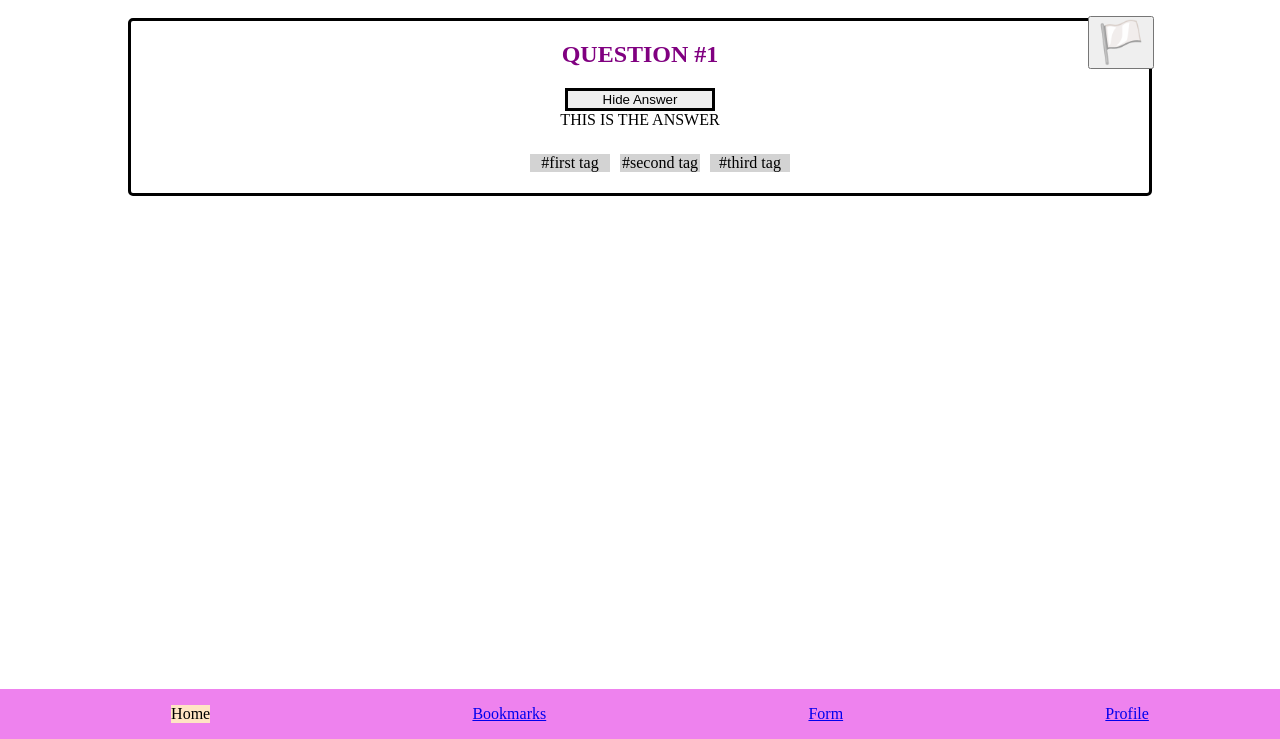
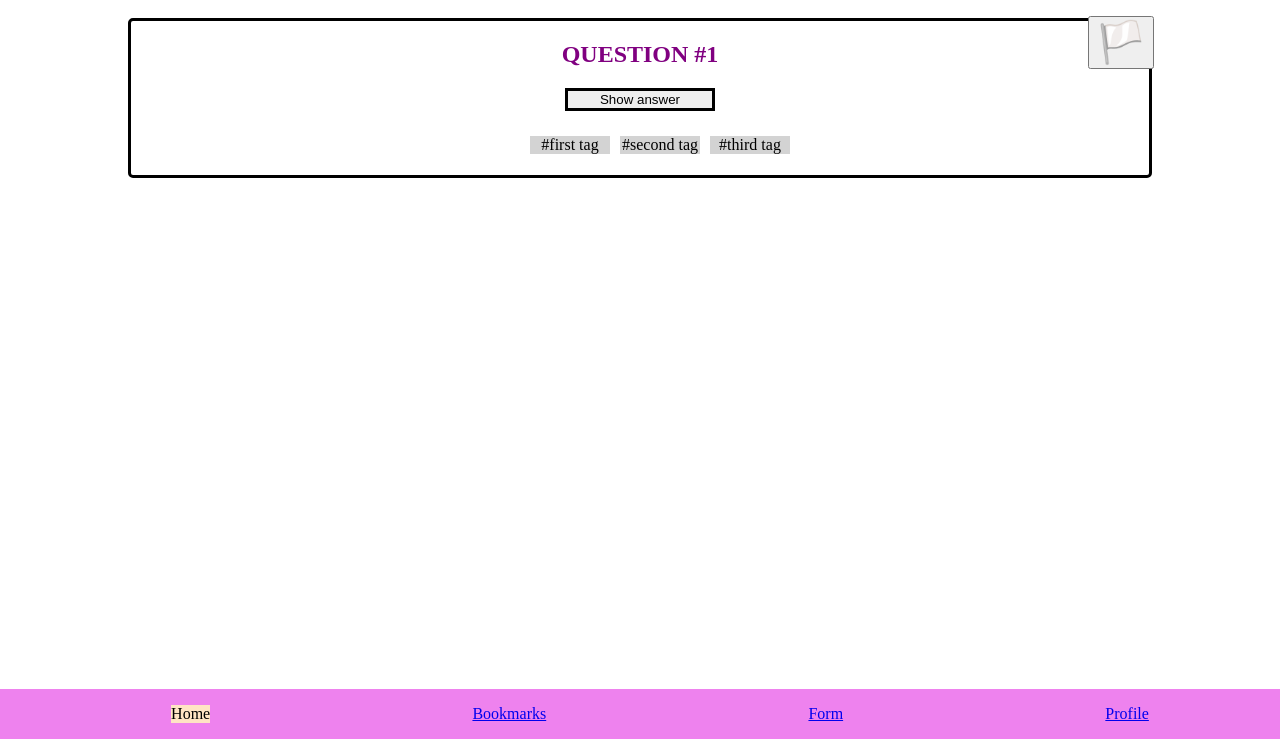
Before and after one commit to frush86/Quizapp, a plain HTML site: page index.html in a window 1280 px wide. Both pictures are taken after a click on the button "Show answer". Shown: the part 61-800 px from the top of the page. Drawn offline with Linux system fonts and the light colour scheme.

Commit message:
show hide answer new

```diff
--- a/components/card.css
+++ b/components/card.css
@@ -17,7 +17,7 @@ h2 {
 .answer {
   display: flex;
   justify-content: center;
-  visibility: hidden;
+  display: none;
 }
 
 .bookmark {
--- a/index.js
+++ b/index.js
@@ -30,6 +30,20 @@ bookmark.addEventListener("click", () => {
 const showanswer = document.querySelector('[data-js="showanswer"]');
 const answer = document.querySelector('[data-js="answer"]');
 
+showanswer.addEventListener("click", () => {
+  if (answer.style.display === "none") {
+    // Show
+    answer.style.display = "block";
+    showanswer.innerText = "Hide answer"; // button
+  } else {
+    // Hide
+    answer.style.display = "none";
+    showanswer.innerText = "Show answer"; // button
+  }
+});
+
+/*
+
 // computed visibility
 const answerComputedStyle = window.getComputedStyle(answer);
 
@@ -46,3 +60,5 @@ showanswer.addEventListener("click", () => {
     showanswer.textContent = "Show Answer"; // Update button
   }
 });
+
+*/
```
